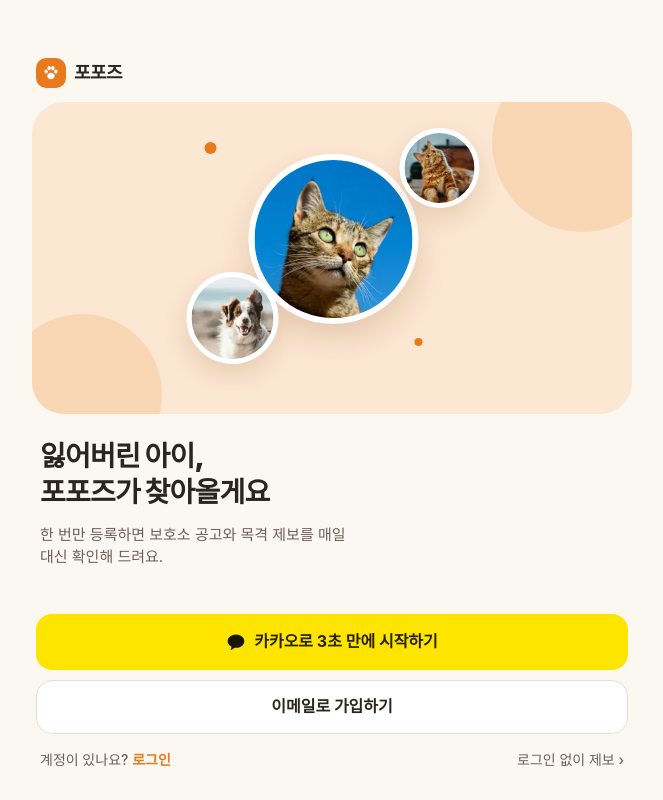
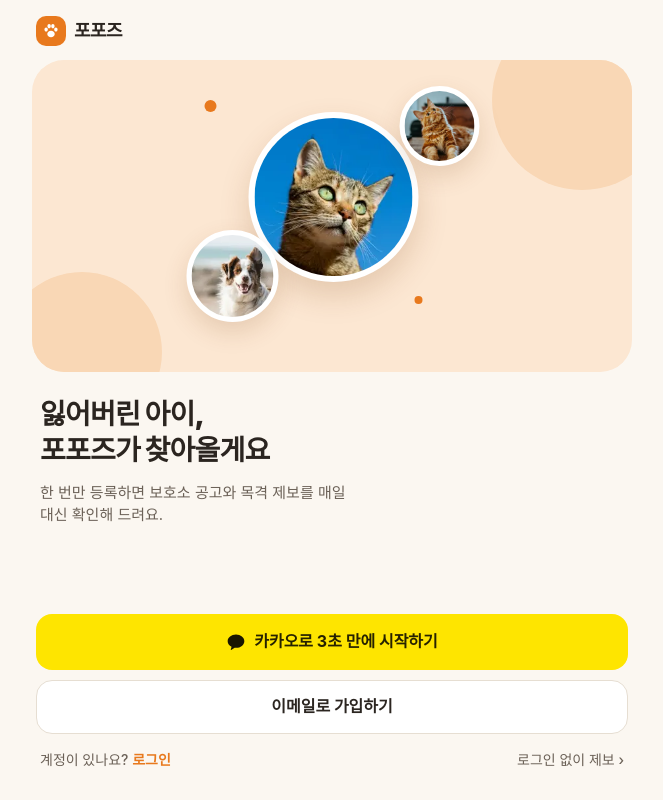
Before and after one commit to line4thon-team28/Frontend, a React (Vite) app: page /start in a window 1280 px wide. Shown: the whole page, without its empty margins (308-971 px from the left). Built offline with nearby package versions, Linux system fonts and the light colour scheme; no server answers; a web font is replaced by a local one.

Commit message:
🎨 Design: 상단 여백을 실제 기기 기준으로 조정

```diff
--- a/src/pages/HomePage/HomePage.module.css
+++ b/src/pages/HomePage/HomePage.module.css
@@ -1,5 +1,5 @@
 .page {
-  padding: calc(var(--status-bar-height) + 6px) var(--page-padding-x) 32px;
+  padding: calc(var(--page-top-space) + 6px) var(--page-padding-x) 32px;
 }
 
 .header {
--- a/src/pages/NotFoundPage/NotFoundPage.module.css
+++ b/src/pages/NotFoundPage/NotFoundPage.module.css
@@ -3,5 +3,5 @@
   align-items: center;
   justify-content: center;
   min-height: 100dvh;
-  padding-top: var(--status-bar-height);
+  padding-top: var(--page-top-space);
 }
--- a/src/pages/StartPage/StartPage.module.css
+++ b/src/pages/StartPage/StartPage.module.css
@@ -2,7 +2,7 @@
   display: flex;
   flex-direction: column;
   min-height: 100dvh;
-  padding: calc(var(--status-bar-height) - 4px) 0 30px;
+  padding: var(--page-top-space) 0 30px;
 }
 
 .header {
--- a/src/styles/tokens.css
+++ b/src/styles/tokens.css
@@ -29,6 +29,6 @@
 
   --app-max-width: 640px;
   --page-padding-x: 24px;
-  --status-bar-height: 62px;
+  --page-top-space: calc(env(safe-area-inset-top, 0px) + 16px);
   --tab-bar-height: 84px;
 }
```
